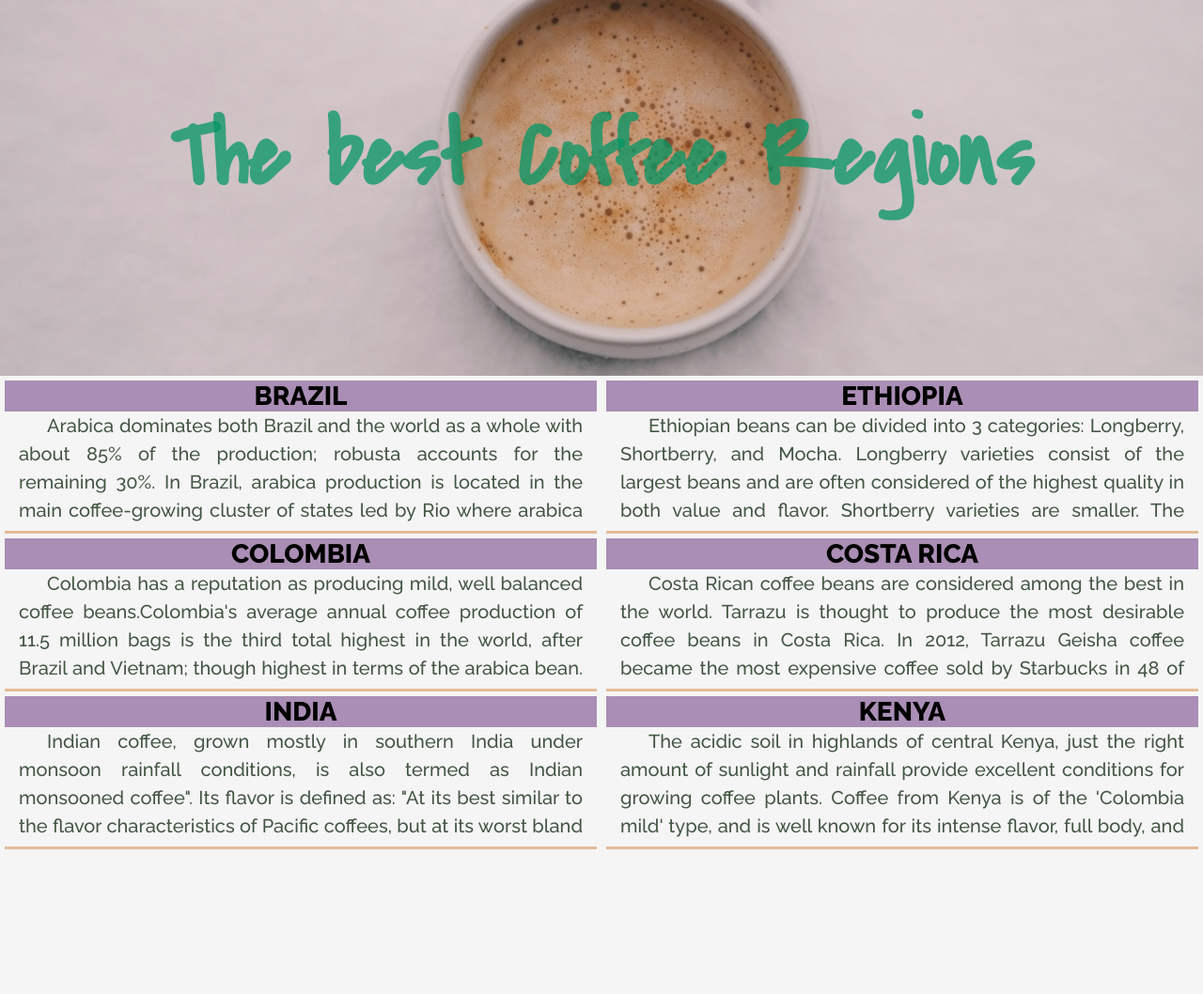
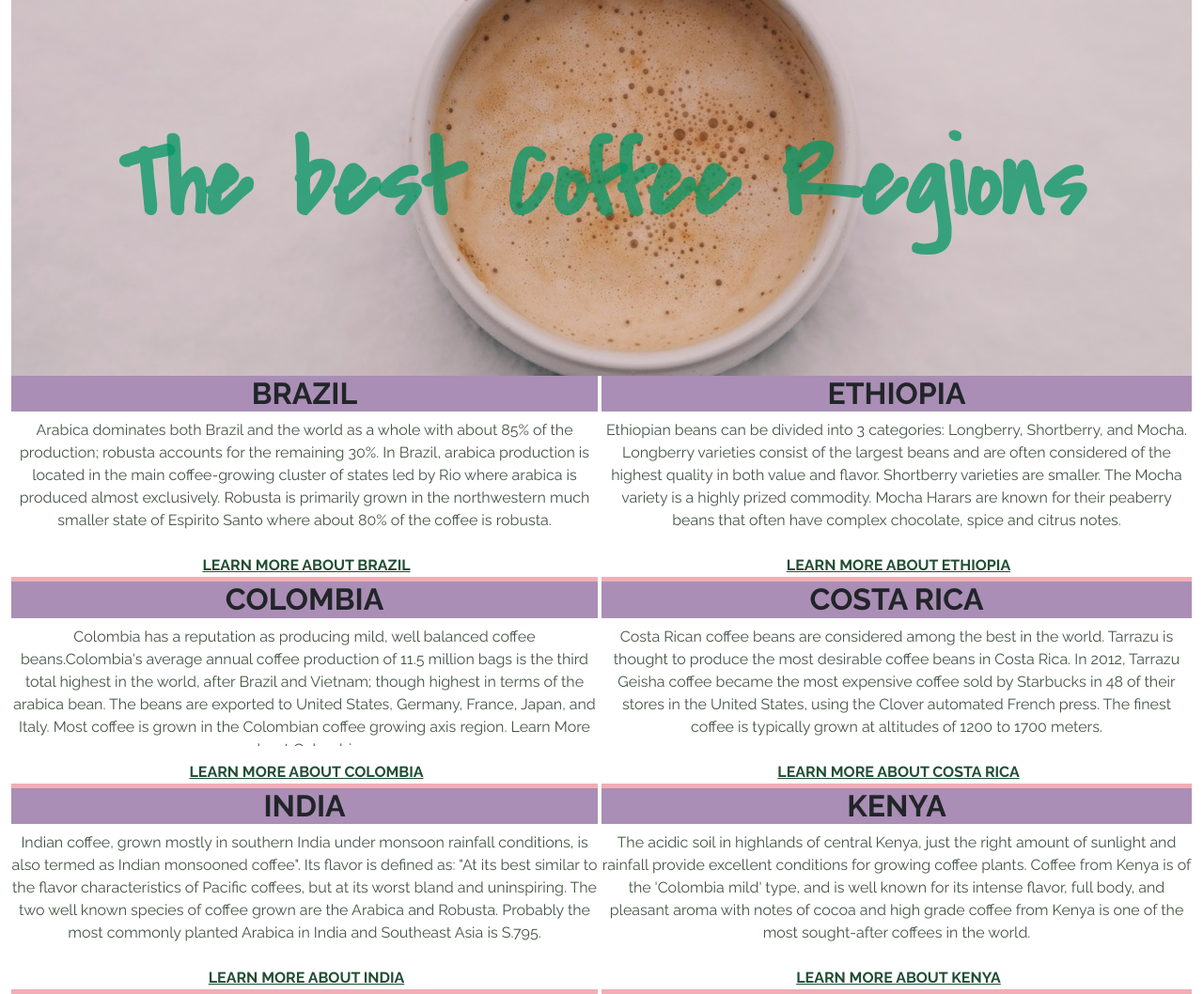
Before and after one commit to Dushyna/coffee, a plain HTML site: page index.html in a window 1280 px wide. Shown: the whole page at 94% size. Before the commit the page ends 909 px from the top, so only its background shows below. Drawn offline with nearby package versions, Linux system fonts and the light colour scheme; a web font is replaced by a local one.

Commit message:
scroll set

```diff
--- a/css/style.css
+++ b/css/style.css
@@ -1,21 +1,37 @@
 @import url('https://fonts.googleapis.com/css2?family=Covered+By+Your+Grace&family=Mansalva&family=Raleway:ital,wght@0,100..900;1,100..900&display=swap');
-
-* {
-    margin: 0;
+:root {
+    --bg-color: #aa8eb5;
+    --p-color: #454;
+    --bd-bt-color: #e4bb97;
+    --a-color: #214e34;
+}
+/** {*/
+/*    margin: 0;*/
+/*}*/
+.bg-color {
+    background-color:var(--bg-color);
+}
+.p-color{
+    color: var(--p-color);
+}
+.border-bottom-dark {
+    border-bottom-color: var(--bd-bt-color);
+}
+.a-color{
+    color: var(--a-color);
+}
+body {
+    font-family: "Raleway", sans-serif;
+    /*font-weight: 500;*/
+    /*background-color: whitesmoke;*/
 }
 
-body {
-    font-family: "Raleway", sans-serif;
-    font-weight: 500;
-    background-color: whitesmoke;
-}
-
-.header {
+header {
     height: 400px;
     background-image: url('../images/coffee-bgnd.jpeg');
     background-position: center;
     background-repeat: no-repeat;
-    background-size: cover;
+    /*background-size: cover;*/
     /*padding-top:  1px;*/
     /*border-top: 1px solid transparent;*/
     /*padding-top: 120px; */
@@ -23,75 +39,75 @@ body {
 }
 
 h1 {
-    font-size: 100px;
+    font-size: 7rem;
     font-family: "Covered By Your Grace", cursive;
     color: rgba(3, 150, 100, 0.75);
-    text-align: center;
-    padding-top: 100px;
-    /*margin-top: 110px;*/
+    /*text-align: center;*/
+    /*padding-top: 100px;*/
+    /*!*margin-top: 110px;*!*/
 }
 
-.main {
-    padding: 0;
-    position: relative;
-}
+/*.main {*/
+/*    padding: 0;*/
+/*    position: relative;*/
+/*}*/
 
-.left{
-    position: absolute;
-    left: 0;
-    width: 50%;
-}
-.right {
-    position: absolute;
-    right: 0;
-    width: 50%;
-}
+/*.left{*/
+/*    position: absolute;*/
+/*    left: 0;*/
+/*    width: 50%;*/
+/*}*/
+/*.right {*/
+/*    position: absolute;*/
+/*    right: 0;*/
+/*    width: 50%;*/
+/*}*/
 
-.cart {
-    margin: 5px;
-    border-bottom: 3px solid #e4bb97;
-    padding-bottom: 60px;
-    height: 100px;
-    overflow-y: scroll;
+/*.cart {**/
+/*!*    margin: 5px;*!*/
+/*!*    border-bottom: 3px solid #e4bb97;*!*/
+/*!*    padding-bottom: 60px;*!*/
+/*    height: 10rem;*/
+/*!*    overflow-y: scroll;*!*/
 
-}
+/*}*/
 
 
-.main h2 {
-    font-weight: 800;
-    font-size: 28px;
-    text-align: center;
-    background-color: #aa8eb5;
-    text-transform: uppercase;
+/*.main h2 {*/
+/*    font-weight: 800;*/
+/*    font-size: 28px;*/
+/*    text-align: center;*/
+/*    background-color: #aa8eb5;*/
+/*    text-transform: uppercase;*/
 
-}
+/*}*/
 
-.main p {
-    font-size: 20px;
-    color: #454; /*445544*/
-    text-align: justify;
-    padding: 0 15px;
-    text-indent: 30px;
-    line-height: 1.5;
-}
+/*.main p {*/
+/*    font-size: 20px;*/
+/*    color: #454; !*445544*!*/
+/*    text-align: justify;*/
+/*    padding: 0 15px;*/
+/*    text-indent: 30px;*/
+/*    line-height: 1.5;*/
+/*}*/
 
-.main a:link {
-    text-decoration: none;
-    font-weight: 700;
-    text-transform: uppercase;
-    color: #214e34;
-    padding-left: 15px;
-    letter-spacing: 2px;
-}
+/*.main a:link {*/
+/*    text-decoration: none;*/
+/*    font-weight: 700;*/
+/*    text-transform: uppercase;*/
+/*    color: #214e34;*/
+/*    padding-left: 15px;*/
+/*    letter-spacing: 2px;*/
+/*}*/
 
-.main a:visited {
-    color: violet;
-}
+/*.main a:visited {*/
+/*    color: violet;*/
+/*}*/
 
-.main a:hover {
-    color: red;
-}
+/*.main a:hover {*/
+/*    color: red;*/
+/*}*/
 
-.main a:active {
-    color: yellow;
-}
+/*.main a:active {*/
+/*    color: yellow;*/
+/*}*/
--- a/index.html
+++ b/index.html
@@ -3,20 +3,21 @@
 <head>
     <meta charset="UTF-8">
     <title>Coffee</title>
-
+    <meta name="viewport" content="width=device-width, initial-scale=1.0">
+    <link href="https://cdn.jsdelivr.net/npm/bootstrap@5.3.3/dist/css/bootstrap.min.css" rel="stylesheet">
     <link rel="short icon" href="./images/coffee.png" type="image/x-icon">
     <link rel="stylesheet" href="./css/style.css">
 </head>
-<body>
-<div class="header">
-    <h1>The best Coffee Regions</h1>
-</div>
-<div class="main">
-    <div class="left">
+<body class="container-fluid fw-normal text-center ">
+<header class="container-fluid align-content-center">
+    <h1 class="text-center fw-bold">The best Coffee Regions</h1>
+</header>
+<main class="clearfix">
+    <div class="float-start w-50 ">
 
-        <div class="cart">
-            <h2>Brazil</h2>
-            <p>
+        <div class="cart  border-bottom border-5 border-danger-subtle me-1 " >
+            <h2 class="fs-2 fw-bold bg-color text-uppercase">Brazil</h2>
+            <p class="overflow-y-scroll p-color" style="height: 8rem;">
                 Arabica dominates both Brazil and the world as a whole with about 85% of the production; robusta
                 accounts for the remaining 30%. In Brazil, arabica production is located in the main coffee-growing
                 cluster of states led by Rio where arabica is
@@ -26,13 +27,13 @@
 
 
             </p>
-            <a href="https://en.wikipedia.org/wiki/Brazil" target="_blank">Learn More about Brazil</a>
+            <a class="fw-bold text-uppercase a-color ps-1" href="https://en.wikipedia.org/wiki/Brazil" target="_blank">Learn More about Brazil</a>
 
         </div>
 
-        <div class="cart">
-            <h2>Colombia</h2>
-            <p>
+        <div class="cart  border-bottom border-5 border-danger-subtle me-1">
+            <h2 class="fs-2 fw-bold bg-color text-uppercase">Colombia</h2>
+             <p class="overflow-y-scroll p-color" style="height: 8rem;">
                 Colombia has a reputation as producing mild, well balanced coffee beans.Colombia's average annual
                 coffee
                 production of 11.5 million bags is the third total highest in the world, after Brazil and Vietnam;
@@ -45,13 +46,13 @@
                 Learn More about Colombia
 
             </p>
-            <a href="https://en.wikipedia.org/wiki/Colombia" target="_blank">Learn More about Colombia</a>
+            <a class="fw-bold text-uppercase a-color ps-1" href="https://en.wikipedia.org/wiki/Colombia" target="_blank">Learn More about Colombia</a>
 
         </div>
 
-        <div class="cart">
-            <h2>India</h2>
-            <p>
+        <div class="cart   border-bottom border-5 border-danger-subtle me-1">
+            <h2 class="fs-2 fw-bold bg-color text-uppercase">India</h2>
+             <p class="overflow-y-scroll p-color" style="height: 8rem;">
                 Indian coffee, grown mostly in southern India under monsoon rainfall conditions, is also termed as
                 Indian monsooned coffee". Its flavor is defined as: "At its best similar to the flavor
                 characteristics
@@ -62,14 +63,14 @@
                 S.795.
 
             </p>
-            <a href="https://en.wikipedia.org/wiki/India" target="_blank">Learn More about India</a>
+            <a class="fw-bold text-uppercase a-color ps-1" href="https://en.wikipedia.org/wiki/India" target="_blank">Learn More about India</a>
 
         </div>
     </div>
-    <div class="right">
-        <div class="cart">
-            <h2>Ethiopia</h2>
-            <p>
+    <div class="float-end w-50 ">
+        <div class="cart   border-bottom border-5 border-danger-subtle">
+            <h2 class="fs-2 fw-bold bg-color text-uppercase">Ethiopia</h2>
+            <p class="overflow-y-scroll p-color" style="height: 8rem;">
                 Ethiopian beans can be divided into 3 categories: Longberry, Shortberry, and Mocha. Longberry
                 varieties
                 consist of the largest beans and are often considered of the highest quality in both value and
@@ -79,12 +80,12 @@
                 for their peaberry beans that often have complex chocolate, spice and citrus notes.
 
             </p>
-            <a href="https://en.wikipedia.org/wiki/Ethiopia" target="_blank">Learn More about Ethiopia</a>
+            <a class="fw-bold text-uppercase a-color ps-1" href="https://en.wikipedia.org/wiki/Ethiopia" target="_blank">Learn More about Ethiopia</a>
         </div>
 
-        <div class="cart">
-            <h2>Costa Rica</h2>
-            <p>
+        <div class="cart   border-bottom border-5 border-danger-subtle">
+            <h2 class="fs-2 fw-bold bg-color text-uppercase">Costa Rica</h2>
+             <p class="overflow-y-scroll p-color" style="height: 8rem;">
                 Costa Rican coffee beans are considered among the best in the world. Tarrazu is thought to produce
                 the
                 most desirable coffee beans in Costa Rica. In 2012, Tarrazu Geisha coffee became the most expensive
@@ -93,12 +94,12 @@
                 press. The finest coffee is typically grown at altitudes of 1200 to 1700 meters.
 
             </p>
-            <a href="https://en.wikipedia.org/wiki/Costa_Rica" target="_blank">Learn More about Costa Rica</a>
+            <a class="fw-bold text-uppercase a-color ps-1" href="https://en.wikipedia.org/wiki/Costa_Rica" target="_blank">Learn More about Costa Rica</a>
 
         </div>
-        <div class="cart">
-            <h2>Kenya</h2>
-            <p>
+        <div class="cart   border-bottom border-5 border-danger-subtle">
+            <h2 class="fs-2 fw-bold bg-color text-uppercase">Kenya</h2>
+             <p class="overflow-y-scroll p-color" style="height: 8rem;">
                 The acidic soil in highlands of central Kenya, just the right amount of sunlight and rainfall
                 provide
                 excellent conditions for growing coffee plants. Coffee from Kenya is of the 'Colombia mild' type,
@@ -107,11 +108,11 @@
                 coffee from Kenya is one of the most sought-after coffees in the world.
 
             </p>
-            <a href="https://en.wikipedia.org/wiki/Kenya" target="_blank">Learn More about Kenya</a>
+            <a class="fw-bold text-uppercase a-color ps-1" href="https://en.wikipedia.org/wiki/Kenya" target="_blank">Learn More about Kenya</a>
 
         </div>
     </div>
-</div>
+</main>
 
 </body>
 </html>
```
